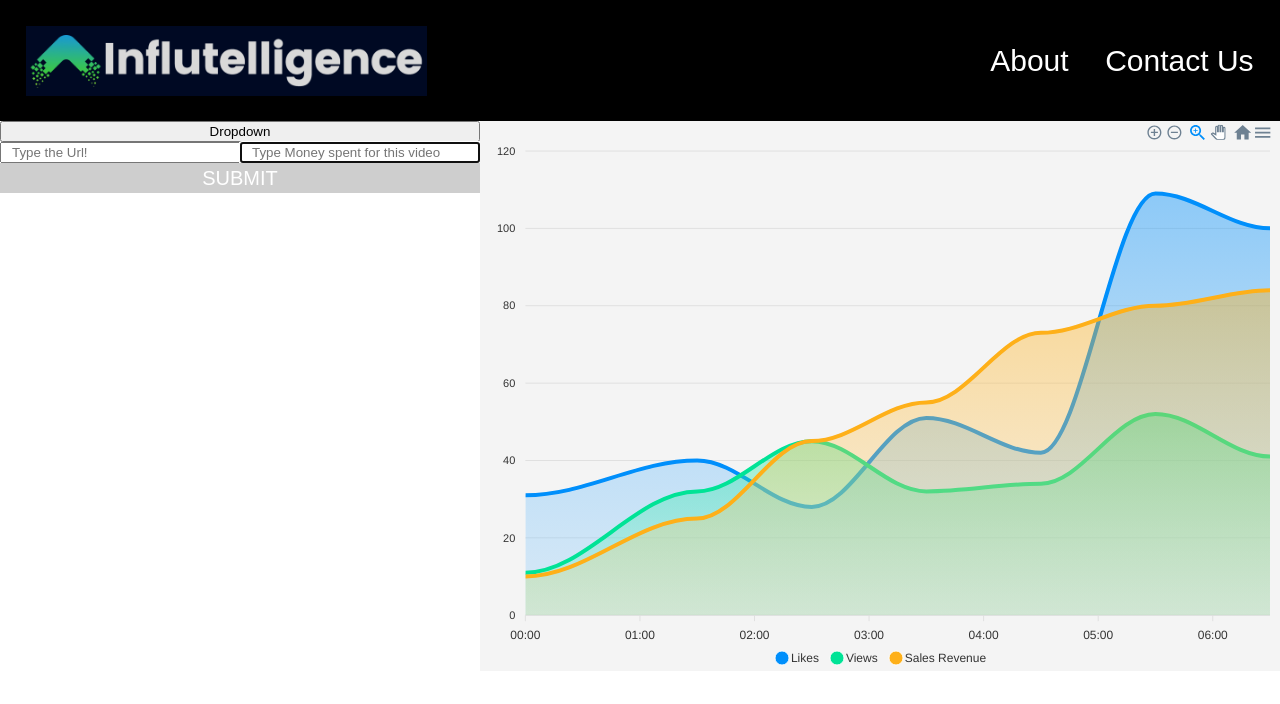
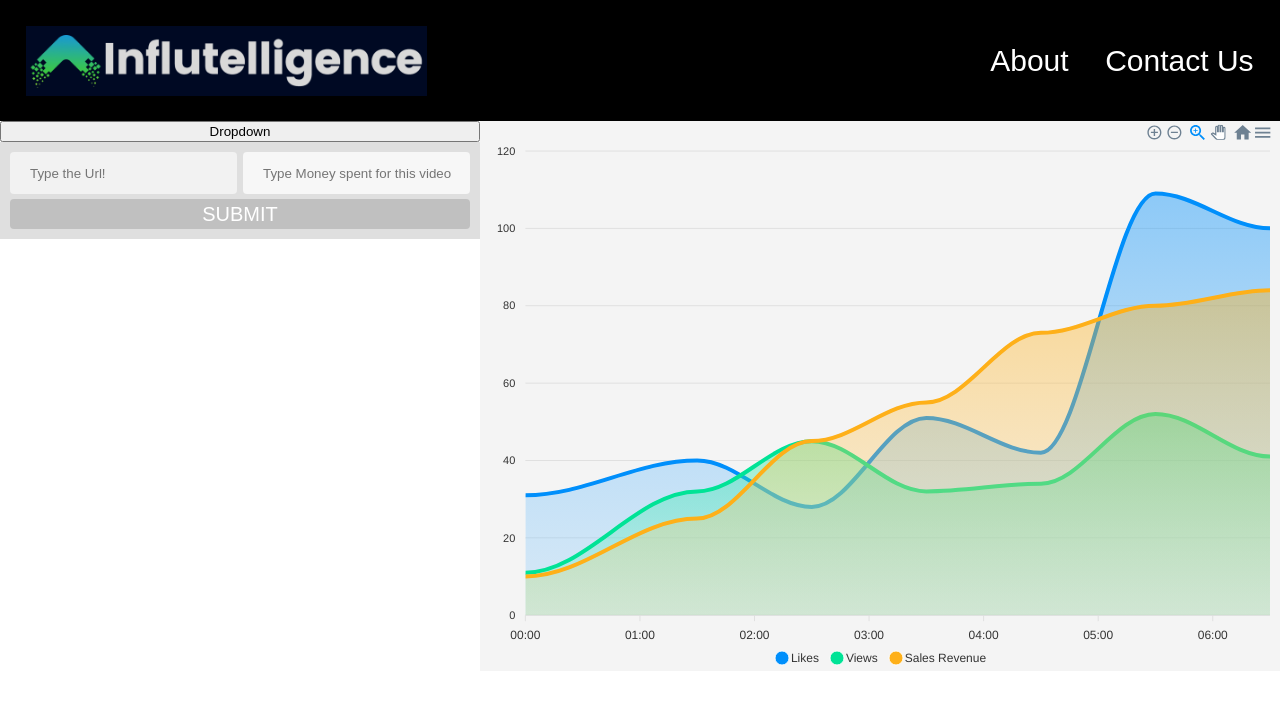
Before and after one commit to brightlightkim/influence, a React (Create React App) app: page / in a window 1280 px wide. Both pictures are taken after a click on the button "Dropdown". Shown: the top 704 px of the page. Built offline with nearby package versions, Linux system fonts and the light colour scheme; a web font is replaced by a local one.

Commit message:
Style the input box

```diff
--- a/src/components/URL_List/UrlList.js
+++ b/src/components/URL_List/UrlList.js
@@ -11,7 +11,7 @@ export default function UrlList(){
   return (
     <div className='url_list_container'>
       <button onClick={handleOpen}>Dropdown</button>
-      {open ? <InputBox/> : <div>Is Closed</div>}
+      {open ? <InputBox/> : <div>+</div>}
 
     </div>
   )
--- a/src/components/input_box/index.js
+++ b/src/components/input_box/index.js
@@ -11,7 +11,7 @@ export default function InputBox(){
           type="url"
           id="url"
           name="url"
-          className="input_box"
+          className="input_box input_left"
           placeholder="Type the Url!"
           onChange={handleChange}
           value={url}
@@ -22,7 +22,7 @@ export default function InputBox(){
           type='money'
           id='money'
           name='url'
-          className='input_box'
+          className='input_box input_right'
           placeholder='Type Money spent for this video'
           onChange={handleMoneyInput}
           value={money}
--- a/src/components/input_box/input_box.css
+++ b/src/components/input_box/input_box.css
@@ -1,40 +1,53 @@
 .input_container{
   display: flex;
+  background-color: #dfdfdf;
   width: 100%;
   flex-direction: column;
 }
 
-.send_icon{
-    height: 20px;
-    width: auto;
+input{
+  padding-left: 20px;
+  height: 40px;
+  border-radius: 4px;
+  background-color: #f2f2f2;
+  border-style: none;
 }
 
-input{
-  padding-left: 10px;
+input:focus{
+  border-style: none;
+  background-color: #f7f7f7;
+  outline: none;
 }
 
 .input_box{
   width: 100%;
 }
 
+.input_left{
+  margin: 10px 3px 5px 10px;
+}
+
+.input_right{
+  margin: 10px 10px 5px 3px;
+}
+
 .submit {
-  background: rgb(206, 206, 206);
+  background: rgb(192, 192, 192);
   color: #fff;
   cursor: pointer;
-  margin-bottom: 0;
+  margin: 0px 10px 10px 10px;
+  border-radius: 4px;
   text-transform: uppercase;
-  width: 100%;
   font-size: 20px;
   height: 30px;
   border-color: transparent;
-  box-shadow: 0px;
   outline: none;
   transition: 0.15s;
   text-align: center;
 }
 
 .submit:hover {
-  background-color: rgb(72, 173, 255);
+  background-color: rgb(182, 182, 182);
 }
 
 .userinput{
```
